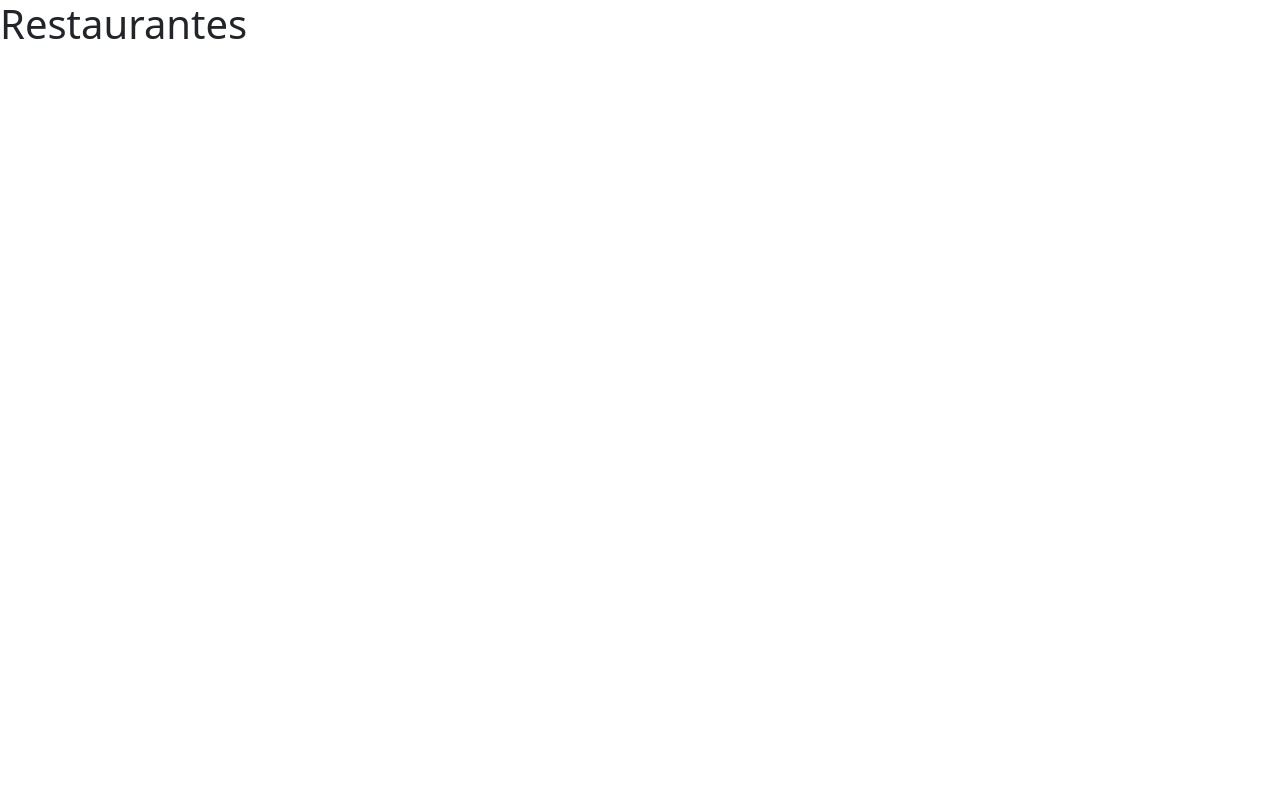
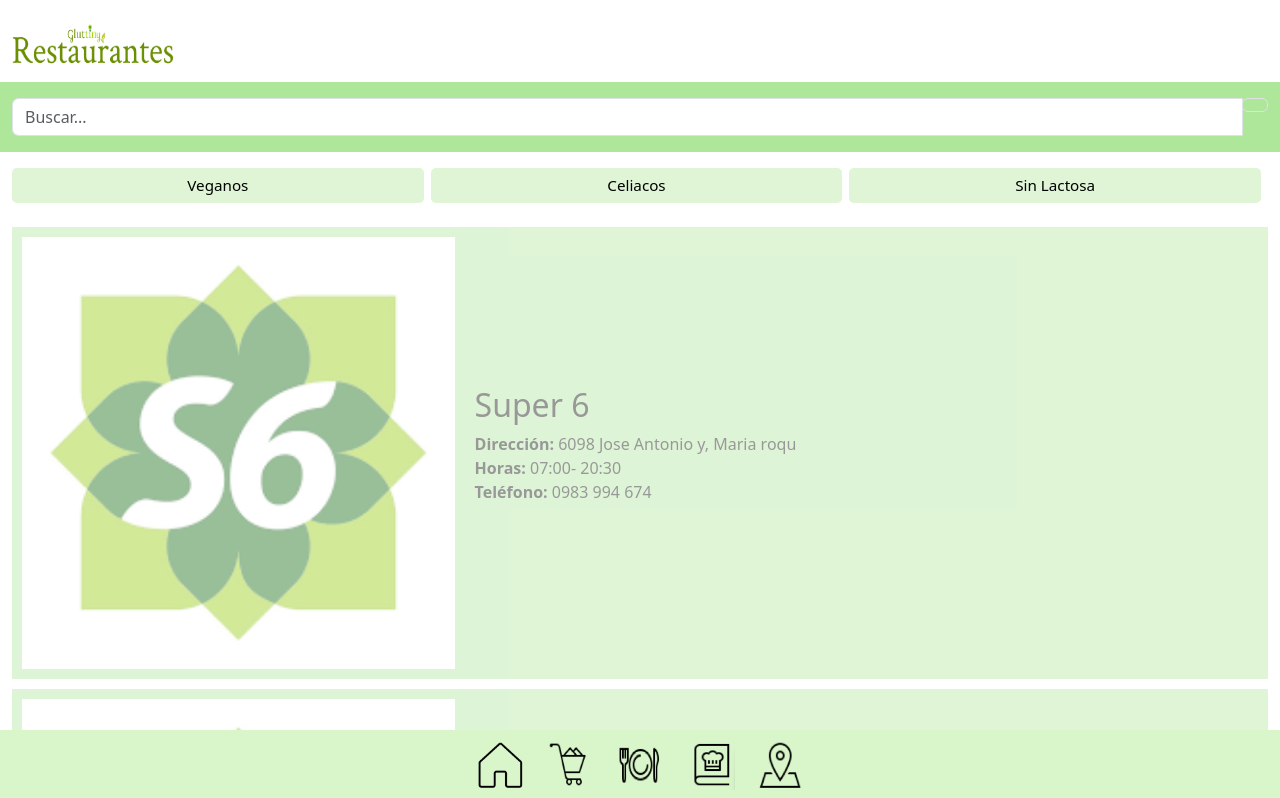
Before and after one commit to EnriqueRiosUniversidad/Glutiny, a React (Create React App) app: page /Restaurantes in a window 1280 px wide. Shown: the top 798 px of the page. Built offline with nearby package versions, Linux system fonts and the light colour scheme.

Commit message:
ordenado

```diff
--- a/src/App.js
+++ b/src/App.js
@@ -10,7 +10,6 @@ function App() {
         <p>
           Edit <code>src/App.js</code> and save to reload.
         </p>
-
       </header>
     </div>
   );
--- a/src/componentes/Buscador.js
+++ b/src/componentes/Buscador.js
@@ -1,23 +1,24 @@
-import React, { useState } from 'react';
-import '../estilos/buscador.css';
+// Buscador.js
+import React from 'react';
 
-const Buscador = ({ onSearch }) => {
-  const [query, setQuery] = useState('');
-
-  const handleInputChange = (e) => {
-    setQuery(e.target.value);
-    // Llamar a la función de búsqueda proporcionada por el componente padre
-    onSearch(e.target.value);
-  };
-
+const Buscador = () => {
   return (
-    <div>
-      <input
-        type="text"
-        placeholder="Buscar..."
-        value={query}
-        onChange={handleInputChange}
-      />
+    <div className="row" style={{ backgroundColor: '#AEE69A' }}>
+      <div className="col-12 d-flex justify-content-center align-items-center py-3">
+        <div className="input-group">
+          <input
+            type="text"
+            className="form-control"
+            placeholder="Buscar..."
+          />
+          <div className="input-group-prepend">
+            <span
+              className="input-group-text text-white"
+              style={{ backgroundColor: '#AEE69A' }}
+            ></span>
+          </div>
+        </div>
+      </div>
     </div>
   );
 };
--- a/src/componentes/Mapa.js
+++ b/src/componentes/Mapa.js
@@ -10,6 +10,7 @@ import restaurantes from './restaurantes.json'
 import supermercados from './supermercados.json'
 import Menu from './Menu';
 import logoLocalizacion from '../img/logo-localizacion.png';
+import Buscador from './Buscador';
 
 let iconUbicacion = new L.icon({
     iconUrl: icon,
@@ -71,6 +72,7 @@ const Mapa = () => {
             <div className='contendor-buscador'>
                 hola
             </div>
+            <Buscador />
             <div className='contenedor-selectores'>
                 <select
                     value={ciudadSeleccionada}
--- a/src/componentes/Menu.jsx
+++ b/src/componentes/Menu.jsx
@@ -15,7 +15,7 @@ const Menu = () => {
                   alt=""
                   style={{ width: '50px', height: '50px' }}
                 />
-                <p>Home</p>
+
               </div>
             </Link>
           </li>
@@ -28,7 +28,7 @@ const Menu = () => {
                   alt=""
                   style={{ width: '50px', height: '50px' }}
                 />
-                <p>Tiendas</p>
+
               </div>
             </Link>
           </li>
@@ -41,7 +41,7 @@ const Menu = () => {
                   alt=""
                   style={{ width: '50px', height: '50px' }}
                 />
-                <p>Restaurantes</p>
+
               </div>
             </Link>
           </li>
@@ -54,7 +54,7 @@ const Menu = () => {
                   alt=""
                   style={{ width: '50px', height: '50px' }}
                 />
-                <p>Recetas</p>
+
               </div>
             </Link>
           </li>
@@ -67,7 +67,6 @@ const Menu = () => {
                   alt=""
                   style={{ width: '50px', height: '50px' }}
                 />
-                 <p>Maps</p>
               </div>
             </Link>
           </li>
@@ -85,7 +84,7 @@ const menuContainer = {
 };
 
 const navStyle = {
-  backgroundColor: '#D9F6CB',  // Cambia el color de fondo aquí
+  backgroundColor: '#D9F6CB',
   padding: '10px',
 };
 
--- /dev/null
+++ b/src/componentes/Restaurante.jsx
@@ -0,0 +1,70 @@
+import React from 'react';
+import Menu from './Menu';
+import * as pictures from '../img/pictures';
+import CuerpoTiendas from './CuerpoTiendas';
+import Buscador from './Buscador';
+
+const Restaurante = () => {
+  return (
+    <div>
+    <div className="container-fluid">
+      <div className="row bg-white">
+        <div className="col-12 py-3">
+          <img
+            src={pictures.logoRestaurante}
+            alt="Logo de tu empresa"
+            className="logo"
+            style={{ width: '170px', height: '50px' }}
+          />
+        </div>
+      </div>
+      <Buscador />
+
+      <div className="row" style={contenedorBotones}>
+        <div className="col-12 mt-3 mb-2" style={contenedorSelectores}>
+          <button type="button" className="btn btn-success" style={selectorStyle}>
+            Veganos
+          </button>
+          <button type="button" className="btn btn-success" style={selectorStyle}>
+            Celiacos
+          </button>
+          <button type="button" className="btn btn-success" style={selectorStyle}>
+            Sin Lactosa
+          </button>
+        </div>
+      </div>
+
+      <CuerpoTiendas />
+    </div>
+
+    <Menu />
+  </div>
+);
+};
+
+// Estilos CSS
+const contenedorSelectores = {
+display: 'flex',
+marginTop: '10px',
+marginBottom: '10px',
+};
+
+const selectorStyle = {
+flex: 1,
+marginRight: '7px',
+
+backgroundColor: 'rgba(174, 230, 154, 0.4)',
+color: '#000',
+fontSize: '95%',
+border: 'none',
+borderRadius: '5px',
+};
+
+const contenedorBotones = {
+backgroundColor: '#fff',
+padding: '0px',
+borderRadius: '5px',
+};
+
+
+export default Restaurante;
--- a/src/img/pictures.js
+++ b/src/img/pictures.js
@@ -8,3 +8,7 @@ export { default as maps } from './maps.png';
 export { default as super6 } from './super6.png';
 
 export { default as logo } from './logo.png';
+
+
+//restaurante
+export { default as logoRestaurante } from './logoRestaurante.png';
--- a/src/index.js
+++ b/src/index.js
@@ -8,7 +8,7 @@ import Error from './routes/Error'
 import Home from './routes/Home'
 import Tiendas from './routes/Tiendas'
 import Mapa from './componentes/Mapa';
-import Inicio from './componentes/Inicio';
+import Restaurante from './componentes/Restaurante';
 
 const router = createBrowserRouter([
 
@@ -31,7 +31,7 @@ const router = createBrowserRouter([
   },
   {
     path: '/Restaurantes',
-    element: <h1>Restaurantes</h1>,
+    element: <Restaurante/>,
     errorElement: <Error />,
   },
   {
--- a/src/routes/Tiendas.jsx
+++ b/src/routes/Tiendas.jsx
@@ -1,12 +1,12 @@
 import React from 'react';
 import Menu from '../componentes/Menu';
 import * as pictures from '../img/pictures';
-import CuerpoTiendas from '../componentes/CuerpoTiendas'
+import CuerpoTiendas from '../componentes/CuerpoTiendas';
+import Buscador from '../componentes/Buscador';
 
 const Tiendas = () => {
   return (
     <div>
-
       <div className="container-fluid">
         <div className="row bg-white">
           <div className="col-12 py-3">
@@ -18,40 +18,19 @@ const Tiendas = () => {
             />
           </div>
         </div>
+        <Buscador />
 
-        <div className="row" style={{ backgroundColor: '#AEE69A' }}>
-          <div className="col-12 d-flex justify-content-center align-items-center py-3">
-            <div className="input-group">
-              <input
-                type="text"
-                className="form-control"
-                placeholder="Buscar..."
-              />
-              <div className="input-group-prepend">
-                <span
-                  className="input-group-text text-white"
-                  style={{ backgroundColor: '#AEE69A' }}
-                >
-
-                </span>
-              </div>
-            </div>
-          </div>
-        </div>
-
-        <div className="row bg-success">
-          <div className="col-12 mt-3 mb-2">
-            <div className="btn-group d-flex justify-content-around">
-              <button type="button" className="btn btn-success">
+        <div className="row" style={contenedorBotones}>
+          <div className="col-12 mt-3 mb-2" style={contenedorSelectores}>
+            <button type="button" className="btn btn-success" style={selectorStyle}>
               Veganos
             </button>
-              <button type="button" className="btn btn-success">
+            <button type="button" className="btn btn-success" style={selectorStyle}>
               Celiacos
             </button>
-              <button type="button" className="btn btn-success">
+            <button type="button" className="btn btn-success" style={selectorStyle}>
               Sin Lactosa
             </button>
-            </div>
           </div>
         </div>
 
@@ -63,4 +42,28 @@ const Tiendas = () => {
   );
 };
 
+// Estilos CSS
+const contenedorSelectores = {
+  display: 'flex',
+  marginTop: '10px',
+  marginBottom: '10px',
+};
+
+const selectorStyle = {
+  flex: 1,
+  marginRight: '7px',
+
+  backgroundColor: 'rgba(174, 230, 154, 0.4)',
+  color: '#000',
+  fontSize: '95%',
+  border: 'none',
+  borderRadius: '5px',
+};
+
+const contenedorBotones = {
+  backgroundColor: '#fff',
+  padding: '0px',
+  borderRadius: '5px',
+};
+
 export default Tiendas;
```
Also changed, not shown: src/img/logoRestaurante.png (added). Lines whose indentation alone changed are shown as unchanged.
